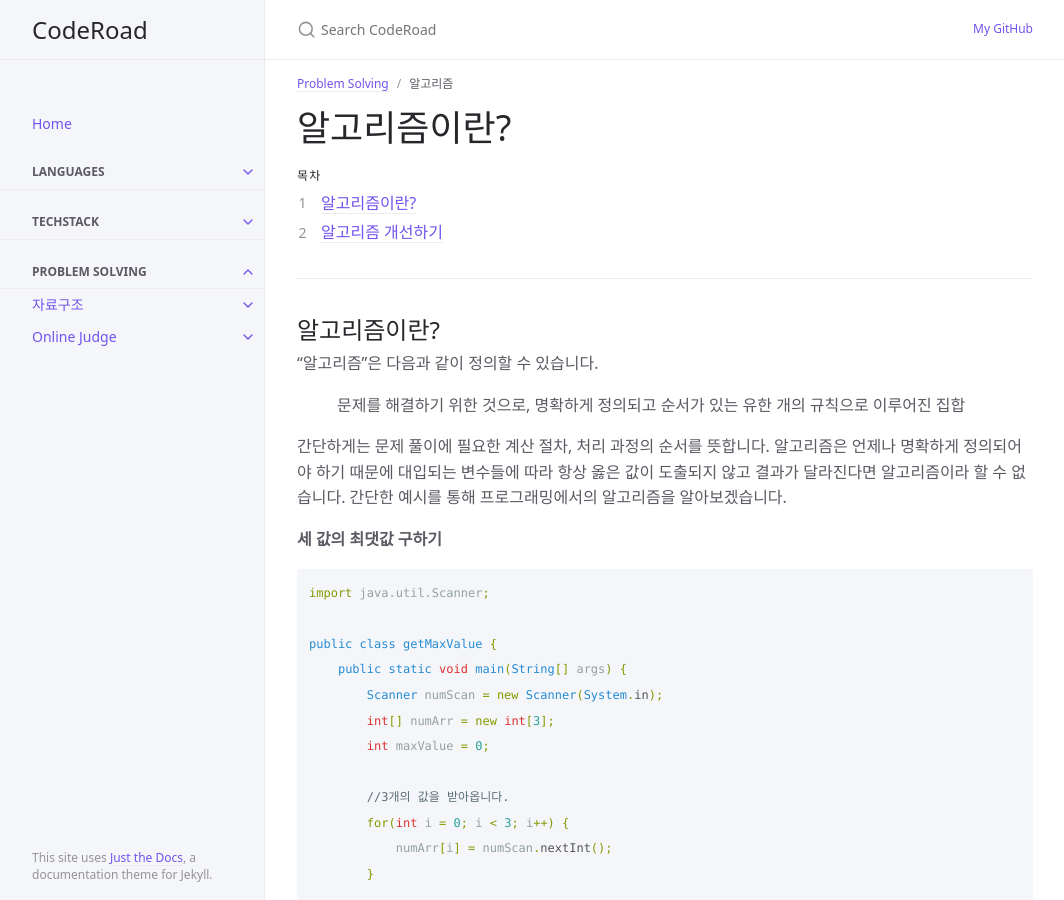
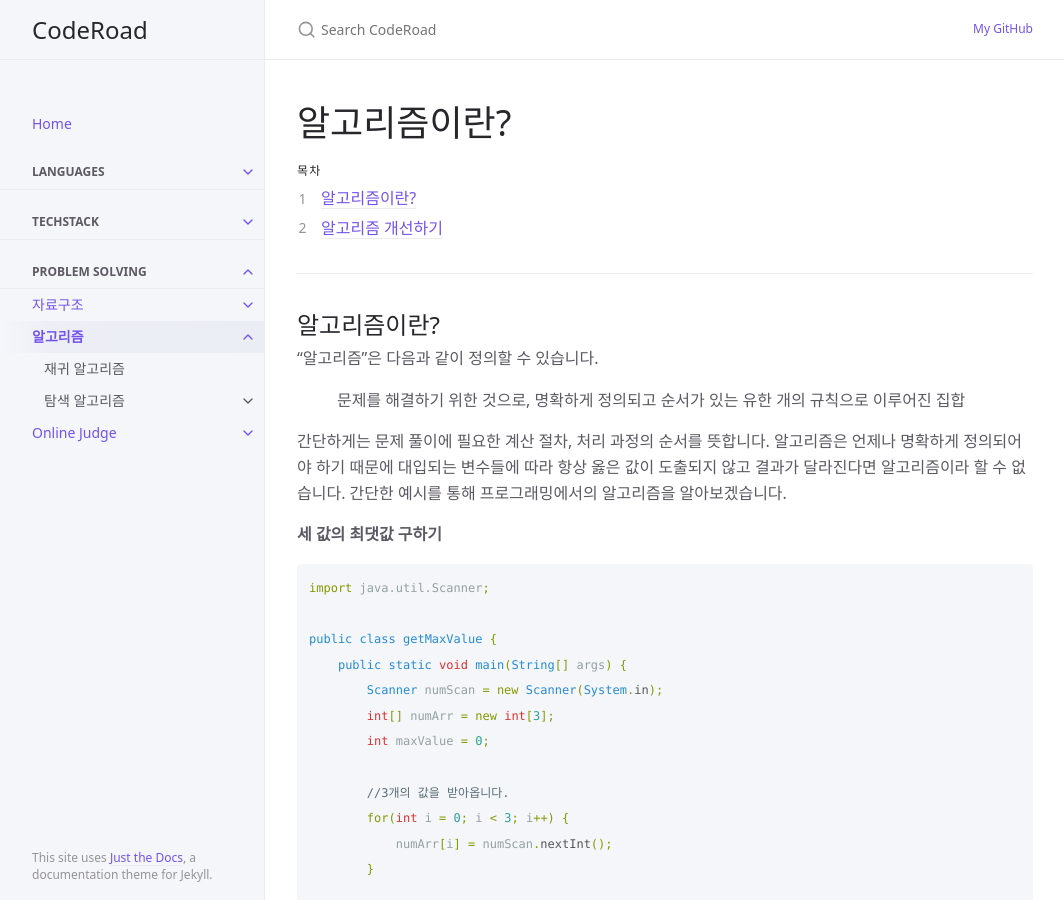
Before and after one commit to hangillee/hangillee.github.io, a Jekyll site: the page built from _problemsolving/algorithm/algorithm.md, in a window 1280 px wide and 900 px high. Shown: the whole window, without its empty margins (107-1171 px from the left). Built offline with Jekyll 4.4.1, drawn with Linux system fonts in a browser that asks for light colours.

```diff
--- a/_problemsolving/algorithm/algorithm.md
+++ b/_problemsolving/algorithm/algorithm.md
@@ -1,8 +1,7 @@
 ---
 layout: default
 title: 알고리즘
-nav_order: 1
-parent: Problem Solving
+nav_order: 2
 has_children: true
 permalink: docs/problemsolving/algorithm
 ---
```
Also changed, not shown: _problemsolving/onlinejudge/ps.md (+1 -1 lines).
